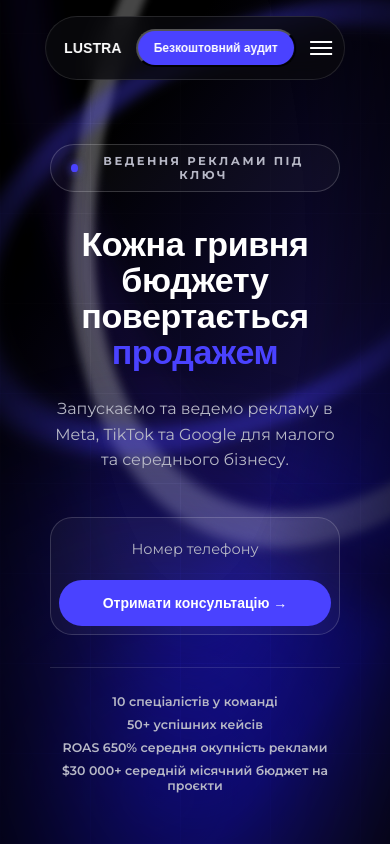
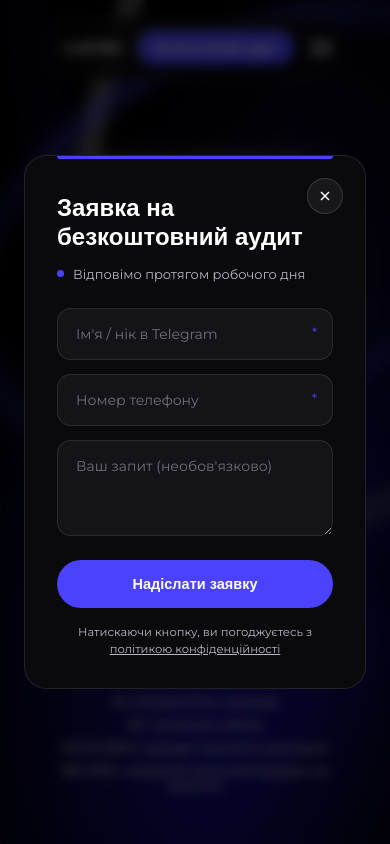
Before and after one commit to ros00dmutruk-lgtm/lustra-agency-site, a plain HTML site: page lustra-site-telegram 2/index.html in a window 390 px wide. Both pictures are taken after a click on the button "Отримати консультацію →". Shown: the top 844 px of the page. Drawn offline with Linux system fonts and the light colour scheme; a web font is replaced by a local one.

Commit message:
Update phone input and message textarea placeholders

```diff
--- a/lustra-site-telegram 2/index.html
+++ b/lustra-site-telegram 2/index.html
@@ -776,8 +776,8 @@
     <h1 class="headline">Кожна гривня бюджету<br>повертається <span class="price">продажем</span></h1>
     <p class="sub">Запускаємо та ведемо рекламу в Meta, TikTok та Google для малого та середнього бізнесу.</p>
     <div class="cta-bar">
-      <input type="tel" placeholder="Номер телефону">
-      <button type="button">Отримати консультацію →</button>
+      <input type="tel" id="heroPhoneInput" placeholder="Номер телефону">
+      <button type="button" class="js-open-audit" id="heroCtaBtn">Отримати консультацію →</button>
     </div>
     <div class="stats-row">
       <span>10 спеціалістів у команді</span>
@@ -1406,8 +1406,7 @@
               <span class="req">*</span>
             </div>
             <div class="field">
-              <textarea name="message" placeholder="Ваш запит" required></textarea>
-              <span class="req">*</span>
+              <textarea name="message" placeholder="Ваш запит (необов'язково)"></textarea>
             </div>
             <button type="submit" class="contact-submit">Надіслати заявку</button>
           </form>
@@ -1481,12 +1480,11 @@
           <span class="req">*</span>
         </div>
         <div class="field">
-          <input type="tel" name="phone" placeholder="Номер телефону" required>
+          <input type="tel" name="phone" id="modalPhoneInput" placeholder="Номер телефону" required>
           <span class="req">*</span>
         </div>
         <div class="field">
-          <textarea name="message" placeholder="Ваш запит" required></textarea>
-          <span class="req">*</span>
+          <textarea name="message" placeholder="Ваш запит (необов'язково)"></textarea>
         </div>
         <button type="submit" class="modal-submit">Надіслати заявку</button>
       </form>
@@ -1511,6 +1509,18 @@
     function open(){ overlay.classList.add('open'); document.body.style.overflow='hidden'; }
     function close(){ overlay.classList.remove('open'); document.body.style.overflow=''; }
     openBtns.forEach(btn => btn.addEventListener('click', open));
+
+    // Якщо телефон уже введений у полі хіро-блоку — підставляємо його в модалку
+    const heroPhoneInput = document.getElementById('heroPhoneInput');
+    const heroCtaBtn = document.getElementById('heroCtaBtn');
+    const modalPhoneInput = document.getElementById('modalPhoneInput');
+    if(heroCtaBtn && heroPhoneInput && modalPhoneInput){
+      heroCtaBtn.addEventListener('click', function(){
+        if(heroPhoneInput.value.trim()){
+          modalPhoneInput.value = heroPhoneInput.value.trim();
+        }
+      });
+    }
     closeBtn.addEventListener('click', close);
     overlay.addEventListener('click', (e)=>{ if(e.target === overlay) close(); });
     document.addEventListener('keydown', (e)=>{ if(e.key === 'Escape') close(); });
```
